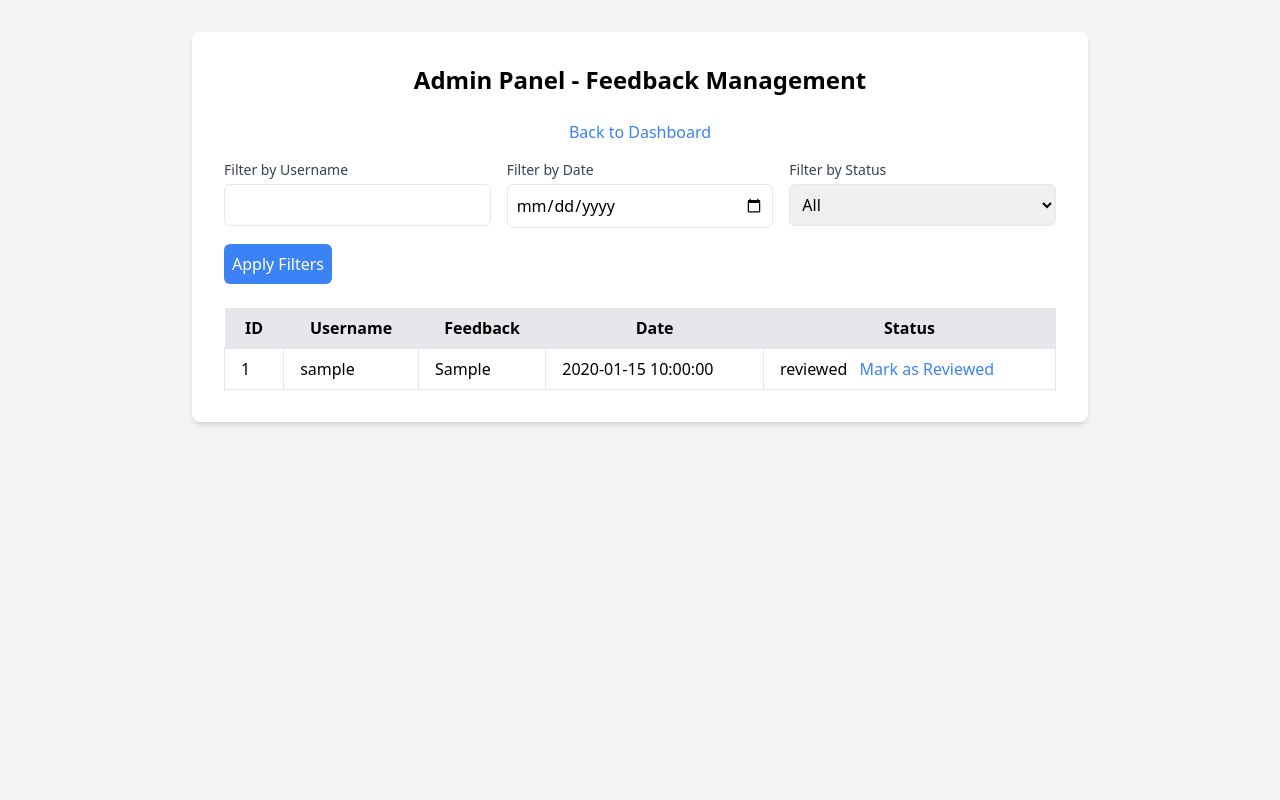
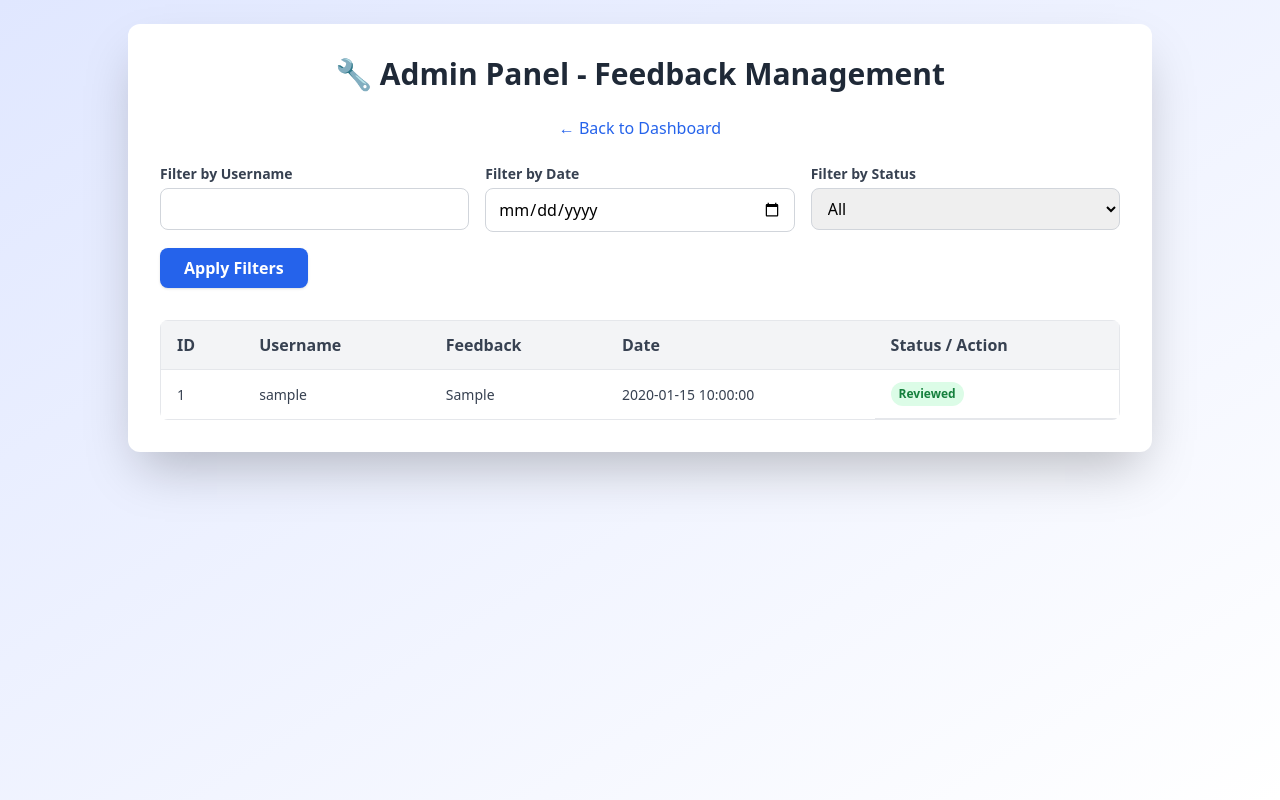
Before and after one commit to naninaeto/Feedback-Collection-Platform, a PHP site: page /admin.php in a window 1280 px wide. Run offline with PHP 8.4, Linux system fonts and the light colour scheme; the visitor is signed in with stand-in values (Sample User, id 1); tables that the repository leaves empty or names only in its code hold one stand-in row (values such as "Sample post"); some libraries are stand-ins or nearby versions.

Commit message:
intial commit

```diff
--- a/admin.php
+++ b/admin.php
@@ -1,5 +1,3 @@
-
-
 <?php
 require_once 'auth.php';
 if (!isLoggedIn() || !isAdmin()) {
@@ -7,10 +5,9 @@ if (!isLoggedIn() || !isAdmin()) {
     exit;
 }
 
-// Fetch feedback with filters
-$filter_user = isset($_GET['user']) ? $_GET['user'] : '';
-$filter_date = isset($_GET['date']) ? $_GET['date'] : '';
-$filter_status = isset($_GET['status']) ? $_GET['status'] : '';
+$filter_user = $_GET['user'] ?? '';
+$filter_date = $_GET['date'] ?? '';
+$filter_status = $_GET['status'] ?? '';
 
 $query = "SELECT f.id, f.feedback, f.created_at, f.status, u.username
           FROM feedback f
@@ -35,6 +32,7 @@ $stmt = $pdo->prepare($query);
 $stmt->execute($params);
 $feedbacks = $stmt->fetchAll();
 ?>
+
 <!DOCTYPE html>
 <html lang="en">
 <head>
@@ -43,67 +41,78 @@ $feedbacks = $stmt->fetchAll();
     <title>Admin Panel</title>
     <script src="https://cdn.tailwindcss.com"></script>
 </head>
-<body class="bg-gray-100 p-8">
-    <div class="max-w-4xl mx-auto bg-white p-8 rounded-lg shadow-md">
-        <h2 class="text-2xl font-bold mb-6 text-center">Admin Panel - Feedback Management</h2>
-        <a href="dashboard.php" class="block mb-4 text-blue-500 text-center">Back to Dashboard</a>
+<body class="bg-gradient-to-br from-indigo-100 to-white min-h-screen p-6">
+    <div class="max-w-5xl mx-auto bg-white p-8 rounded-xl shadow-2xl">
+        <h2 class="text-3xl font-bold text-center text-gray-800 mb-6">🔧 Admin Panel - Feedback Management</h2>
+        <div class="text-center mb-6">
+            <a href="dashboard.php" class="text-blue-600 font-medium hover:underline">← Back to Dashboard</a>
+        </div>
 
         <!-- Filter Form -->
-        <form action="" method="GET" class="mb-6">
+        <form action="" method="GET" class="mb-8">
             <div class="grid grid-cols-1 md:grid-cols-3 gap-4">
                 <div>
-                    <label for="user" class="block text-sm font-medium text-gray-700">Filter by Username</label>
-                    <input type="text" id="user" name="user" value="<?php echo htmlspecialchars($filter_user); ?>" class="mt-1 p-2 w-full border rounded-md">
+                    <label class="block text-sm font-semibold text-gray-700 mb-1" for="user">Filter by Username</label>
+                    <input type="text" name="user" id="user" value="<?= htmlspecialchars($filter_user); ?>" class="w-full border border-gray-300 rounded-lg px-3 py-2 focus:outline-none focus:ring-2 focus:ring-blue-400">
                 </div>
                 <div>
-                    <label for="date" class="block text-sm font-medium text-gray-700">Filter by Date</label>
-                    <input type="date" id="date" name="date" value="<?php echo htmlspecialchars($filter_date); ?>" class="mt-1 p-2 w-full border rounded-md">
+                    <label class="block text-sm font-semibold text-gray-700 mb-1" for="date">Filter by Date</label>
+                    <input type="date" name="date" id="date" value="<?= htmlspecialchars($filter_date); ?>" class="w-full border border-gray-300 rounded-lg px-3 py-2 focus:outline-none focus:ring-2 focus:ring-blue-400">
                 </div>
                 <div>
-                    <label for="status" class="block text-sm font-medium text-gray-700">Filter by Status</label>
-                    <select id="status" name="status" class="mt-1 p-2 w-full border rounded-md">
+                    <label class="block text-sm font-semibold text-gray-700 mb-1" for="status">Filter by Status</label>
+                    <select name="status" id="status" class="w-full border border-gray-300 rounded-lg px-3 py-2 focus:outline-none focus:ring-2 focus:ring-blue-400">
                         <option value="">All</option>
-                        <option value="pending" <?php echo $filter_status === 'pending' ? 'selected' : ''; ?>>Pending</option>
-                        <option value="reviewed" <?php echo $filter_status === 'reviewed' ? 'selected' : ''; ?>>Reviewed</option>
+                        <option value="pending" <?= $filter_status === 'pending' ? 'selected' : ''; ?>>Pending</option>
+                        <option value="reviewed" <?= $filter_status === 'reviewed' ? 'selected' : ''; ?>>Reviewed</option>
                     </select>
                 </div>
             </div>
-            <button type="submit" class="mt-4 w-full md:w-auto bg-blue-500 text-white p-2 rounded-md hover:bg-blue-600">Apply Filters</button>
+            <div class="mt-4">
+                <button type="submit" class="bg-blue-600 hover:bg-blue-700 text-white px-6 py-2 rounded-lg shadow font-semibold transition duration-300">Apply Filters</button>
+            </div>
         </form>
 
         <!-- Feedback Table -->
-        <div class="overflow-x-auto">
-            <table class="w-full table-auto">
+        <div class="overflow-x-auto rounded-lg">
+            <table class="w-full table-auto border border-gray-200">
                 <thead>
-                    <tr class="bg-gray-200">
-                        <th class="px-4 py-2">ID</th>
-                        <th class="px-4 py-2">Username</th>
-                        <th class="px-4 py-2">Feedback</th>
-                        <th class="px-4 py-2">Date</th>
-                        <th class="px-4 py-2">Status</th>
+                    <tr class="bg-gray-100 text-left text-gray-700">
+                        <th class="px-4 py-3 border-b">ID</th>
+                        <th class="px-4 py-3 border-b">Username</th>
+                        <th class="px-4 py-3 border-b">Feedback</th>
+                        <th class="px-4 py-3 border-b">Date</th>
+                        <th class="px-4 py-3 border-b">Status / Action</th>
                     </tr>
                 </thead>
-                <tbody>
-                    <?php foreach ($feedbacks as $feedback): ?>
-                        <tr>
-                            <td class="border px-4 py-2"><?php echo $feedback['id']; ?></td>
-                            <td class="border px-4 py-2"><?php echo htmlspecialchars($feedback['username']); ?></td>
-                            <td class="border px-4 py-2"><?php echo htmlspecialchars($feedback['feedback']); ?></td>
-                            <td class="border px-4 py-2"><?php echo $feedback['created_at']; ?></td>
-                            <td class="border px-4 py-2">
-                                <?php echo isset($feedback['status']) ? $feedback['status'] : 'pending'; ?>
-                                <form action="update_status.php" method="POST" class="inline">
-                                    <input type="hidden" name="feedback_id" value="<?php echo $feedback['id']; ?>">
-                                    <button type="submit" name="status" value="reviewed" class="ml-2 text-blue-500 hover:underline">
+                <tbody class="text-sm text-gray-700">
+                    <?php if ($feedbacks): ?>
+                        <?php foreach ($feedbacks as $i => $feedback): ?>
+                            <tr class="<?= $i % 2 === 0 ? 'bg-white' : 'bg-gray-50' ?>">
+                                <td class="px-4 py-3 border-b"><?= $feedback['id'] ?></td>
+                                <td class="px-4 py-3 border-b"><?= htmlspecialchars($feedback['username']) ?></td>
+                                <td class="px-4 py-3 border-b"><?= nl2br(htmlspecialchars($feedback['feedback'])) ?></td>
+                                <td class="px-4 py-3 border-b"><?= $feedback['created_at'] ?></td>
+                                <td class="px-4 py-3 border-b flex flex-col md:flex-row md:items-center gap-2">
+                                    <span class="inline-block px-2 py-1 text-xs font-semibold rounded-full
+                                        <?= $feedback['status'] === 'reviewed' ? 'bg-green-100 text-green-700' : 'bg-yellow-100 text-yellow-700' ?>">
+                                        <?= ucfirst($feedback['status'] ?? 'pending') ?>
+                                    </span>
+                                    <?php if ($feedback['status'] !== 'reviewed'): ?>
+                                        <form action="update_status.php" method="POST">
+                                            <input type="hidden" name="feedback_id" value="<?= $feedback['id'] ?>">
+                                            <button type="submit" name="status" value="reviewed"
+                                                class="text-blue-600 hover:text-blue-800 text-sm font-medium underline">
                                                 Mark as Reviewed
                                             </button>
                                         </form>
+                                    <?php endif; ?>
                                 </td>
                             </tr>
                         <?php endforeach; ?>
-                    <?php if (empty($feedbacks)): ?>
+                    <?php else: ?>
                         <tr>
-                            <td colspan="5" class="border px-4 py-2 text-center">No feedback found</td>
+                            <td colspan="5" class="text-center px-4 py-6 text-gray-500">No feedback found</td>
                         </tr>
                     <?php endif; ?>
                 </tbody>
```
Also changed, not shown: dashboard.php (+37 -9 lines). Lines whose indentation alone changed are shown as unchanged.
